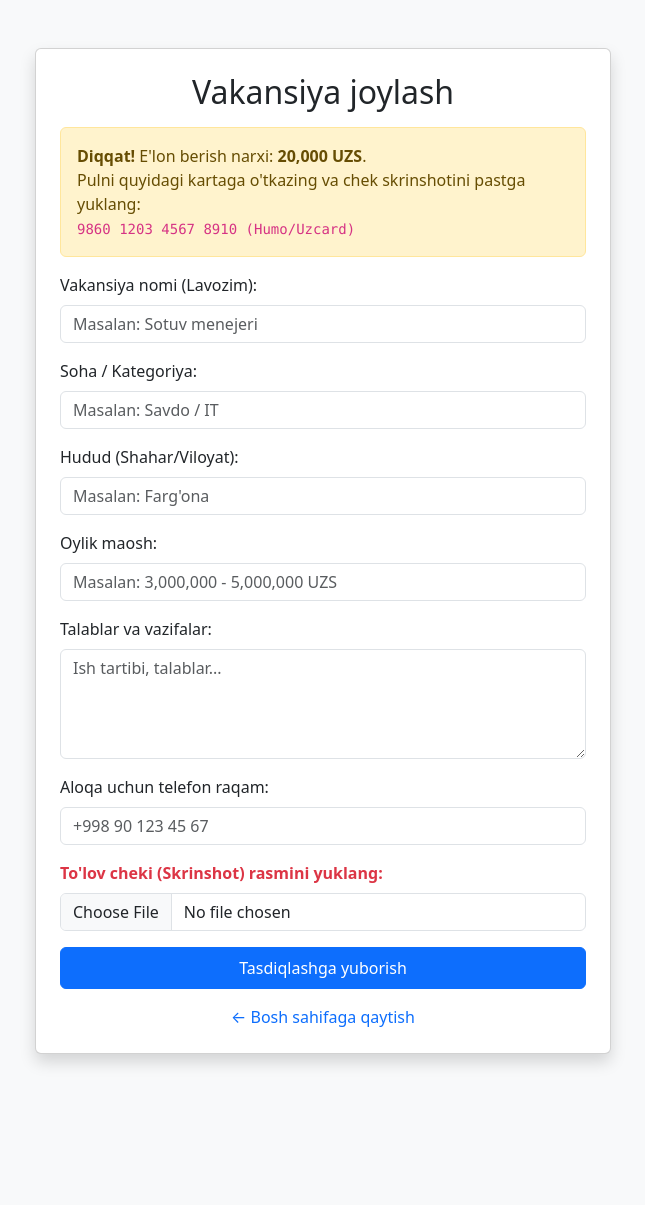
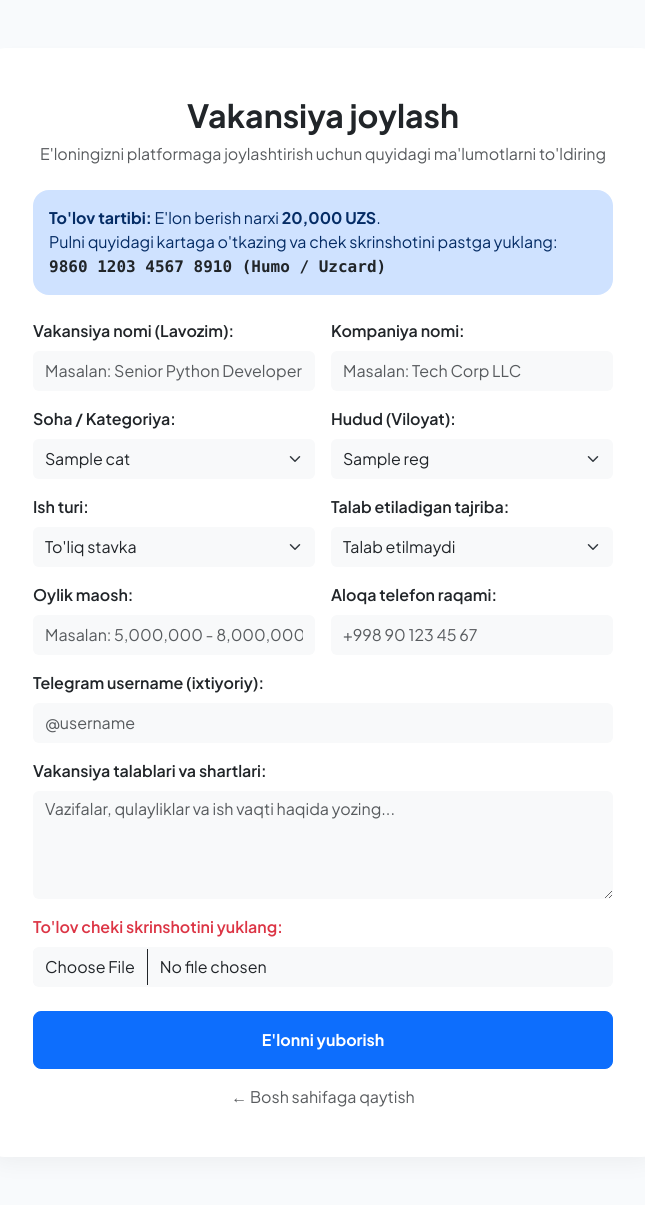
Before and after one commit to xlemann0/ishbor, a Python web app: template templates/add_job.html in a window 1280 px wide. Shown: the whole page, without its empty margins (317-962 px from the left). Before the commit the page ends 1065 px from the top, so only its background shows below. Run offline with Jinja, Linux system fonts and the light colour scheme; the template is opened without the code that fills it: most values are stand-ins (such as "Sample title", 1, 10 or a date in 2020).

Commit message:
Update add_job.html for improved layout and content

```diff
--- a/templates/add_job.html
+++ b/templates/add_job.html
@@ -2,51 +2,95 @@
 <html lang="uz">
 <head>
     <meta charset="UTF-8">
-    <title>E'lon berish - IshBor</title>
+    <title>E'lon berish - IshBor.uz</title>
     <link href="https://cdn.jsdelivr.net/npm/bootstrap@5.3.0/dist/css/bootstrap.min.css" rel="stylesheet">
+    <link href="https://fonts.googleapis.com/css2?family=Plus+Jakarta+Sans:wght@400;500;600;700&display=swap" rel="stylesheet">
+    <style>
+        body { font-family: 'Plus Jakarta Sans', sans-serif; background-color: #f8fafc; }
+        .card { border: none; border-radius: 20px; box-shadow: 0 10px 25px -5px rgba(0,0,0,0.05); }
+    </style>
 </head>
-<body class="bg-light">
-    <div class="container my-5" style="max-width: 600px;">
-        <div class="card shadow p-4">
-            <h2 class="text-center mb-3">Vakansiya joylash</h2>
-            <div class="alert alert-warning">
-                <strong>Diqqat!</strong> E'lon berish narxi: <strong>20,000 UZS</strong>.<br>
+<body class="py-5">
+    <div class="container" style="max-width: 700px;">
+        <div class="card p-4 p-md-5 bg-white">
+            <h2 class="fw-bold text-center mb-2">Vakansiya joylash</h2>
+            <p class="text-center text-muted mb-4">E'loningizni platformaga joylashtirish uchun quyidagi ma'lumotlarni to'ldiring</p>
+
+            <div class="alert alert-primary border-0 rounded-4 mb-4">
+                <strong>To'lov tartibi:</strong> E'lon berish narxi <strong>20,000 UZS</strong>.<br>
                 Pulni quyidagi kartaga o'tkazing va chek skrinshotini pastga yuklang:<br>
-                <code>9860 1203 4567 8910 (Humo/Uzcard)</code>
+                <code class="fs-6 fw-bold text-dark">9860 1203 4567 8910 (Humo / Uzcard)</code>
             </div>
-            <form method="POST" enctype="multipart/form-data">
-                <div class="mb-3">
-                    <label class="form-label">Vakansiya nomi (Lavozim):</label>
-                    <input type="text" name="title" class="form-control" required placeholder="Masalan: Sotuv menejeri">
+
+            <form method="POST" enctype="multipart/form-data" class="row g-3">
+                <div class="col-md-6">
+                    <label class="form-label fw-semibold">Vakansiya nomi (Lavozim):</label>
+                    <input type="text" name="title" class="form-control bg-light border-0 py-2" required placeholder="Masalan: Senior Python Developer">
                 </div>
-                <div class="mb-3">
-                    <label class="form-label">Soha / Kategoriya:</label>
-                    <input type="text" name="category" class="form-control" required placeholder="Masalan: Savdo / IT">
+                <div class="col-md-6">
+                    <label class="form-label fw-semibold">Kompaniya nomi:</label>
+                    <input type="text" name="company" class="form-control bg-light border-0 py-2" required placeholder="Masalan: Tech Corp LLC">
                 </div>
-                <div class="mb-3">
-                    <label class="form-label">Hudud (Shahar/Viloyat):</label>
-                    <input type="text" name="region" class="form-control" required placeholder="Masalan: Farg'ona">
+                <div class="col-md-6">
+                    <label class="form-label fw-semibold">Soha / Kategoriya:</label>
+                    <select name="category" class="form-select bg-light border-0 py-2" required>
+                        {% for cat in categories %}
+                            <option value="{{ cat }}">{{ cat }}</option>
+                        {% endfor %}
+                    </select>
                 </div>
-                <div class="mb-3">
-                    <label class="form-label">Oylik maosh:</label>
-                    <input type="text" name="salary" class="form-control" required placeholder="Masalan: 3,000,000 - 5,000,000 UZS">
+                <div class="col-md-6">
+                    <label class="form-label fw-semibold">Hudud (Viloyat):</label>
+                    <select name="region" class="form-select bg-light border-0 py-2" required>
+                        {% for reg in regions %}
+                            <option value="{{ reg }}">{{ reg }}</option>
+                        {% endfor %}
+                    </select>
                 </div>
-                <div class="mb-3">
-                    <label class="form-label">Talablar va vazifalar:</label>
-                    <textarea name="description" class="form-control" rows="4" required placeholder="Ish tartibi, talablar..."></textarea>
+                <div class="col-md-6">
+                    <label class="form-label fw-semibold">Ish turi:</label>
+                    <select name="job_type" class="form-select bg-light border-0 py-2" required>
+                        <option value="To'liq stavka">To'liq stavka</option>
+                        <option value="Yarim stavka">Yarim stavka</option>
+                        <option value="Masofaviy (Remote)">Masofaviy (Remote)</option>
+                        <option value="Stajirovka">Stajirovka</option>
+                    </select>
                 </div>
-                <div class="mb-3">
-                    <label class="form-label">Aloqa uchun telefon raqam:</label>
-                    <input type="text" name="phone" class="form-control" required placeholder="+998 90 123 45 67">
+                <div class="col-md-6">
+                    <label class="form-label fw-semibold">Talab etiladigan tajriba:</label>
+                    <select name="experience" class="form-select bg-light border-0 py-2" required>
+                        <option value="Talab etilmaydi">Talab etilmaydi</option>
+                        <option value="1 yilgacha">1 yilgacha</option>
+                        <option value="1 - 3 yil">1 - 3 yil</option>
+                        <option value="3 yildan yuqori">3 yildan yuqori</option>
+                    </select>
                 </div>
-                <div class="mb-3">
-                    <label class="form-label text-danger fw-bold">To'lov cheki (Skrinshot) rasmini yuklang:</label>
-                    <input type="file" name="receipt" class="form-control" accept="image/*" required>
+                <div class="col-md-6">
+                    <label class="form-label fw-semibold">Oylik maosh:</label>
+                    <input type="text" name="salary" class="form-control bg-light border-0 py-2" required placeholder="Masalan: 5,000,000 - 8,000,000 UZS">
                 </div>
-                <button type="submit" class="btn btn-primary w-100 py-2">Tasdiqlashga yuborish</button>
+                <div class="col-md-6">
+                    <label class="form-label fw-semibold">Aloqa telefon raqami:</label>
+                    <input type="text" name="phone" class="form-control bg-light border-0 py-2" required placeholder="+998 90 123 45 67">
+                </div>
+                <div class="col-12">
+                    <label class="form-label fw-semibold">Telegram username (ixtiyoriy):</label>
+                    <input type="text" name="telegram" class="form-control bg-light border-0 py-2" placeholder="@username">
+                </div>
+                <div class="col-12">
+                    <label class="form-label fw-semibold">Vakansiya talablari va shartlari:</label>
+                    <textarea name="description" class="form-control bg-light border-0" rows="4" required placeholder="Vazifalar, qulayliklar va ish vaqti haqida yozing..."></textarea>
+                </div>
+                <div class="col-12">
+                    <label class="form-label fw-semibold text-danger">To'lov cheki skrinshotini yuklang:</label>
+                    <input type="file" name="receipt" class="form-control bg-light border-0 py-2" accept="image/*" required>
+                </div>
+                <div class="col-12 mt-4">
+                    <button type="submit" class="btn btn-primary w-100 py-3 fw-bold rounded-3">E'lonni yuborish</button>
+                </div>
             </form>
             <div class="text-center mt-3">
-                <a href="/" class="text-decoration-none">← Bosh sahifaga qaytish</a>
+                <a href="/" class="text-decoration-none text-muted">← Bosh sahifaga qaytish</a>
             </div>
         </div>
     </div>
```
